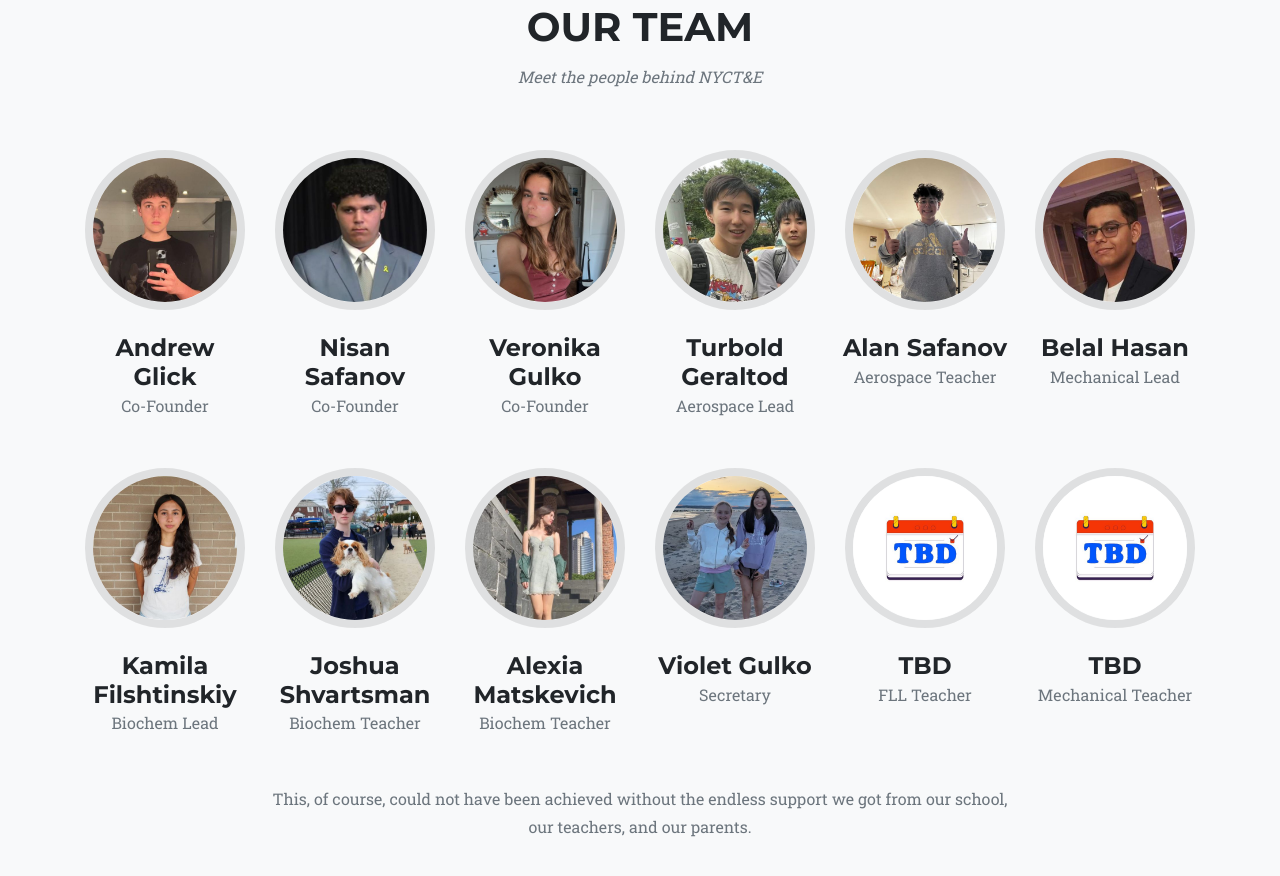
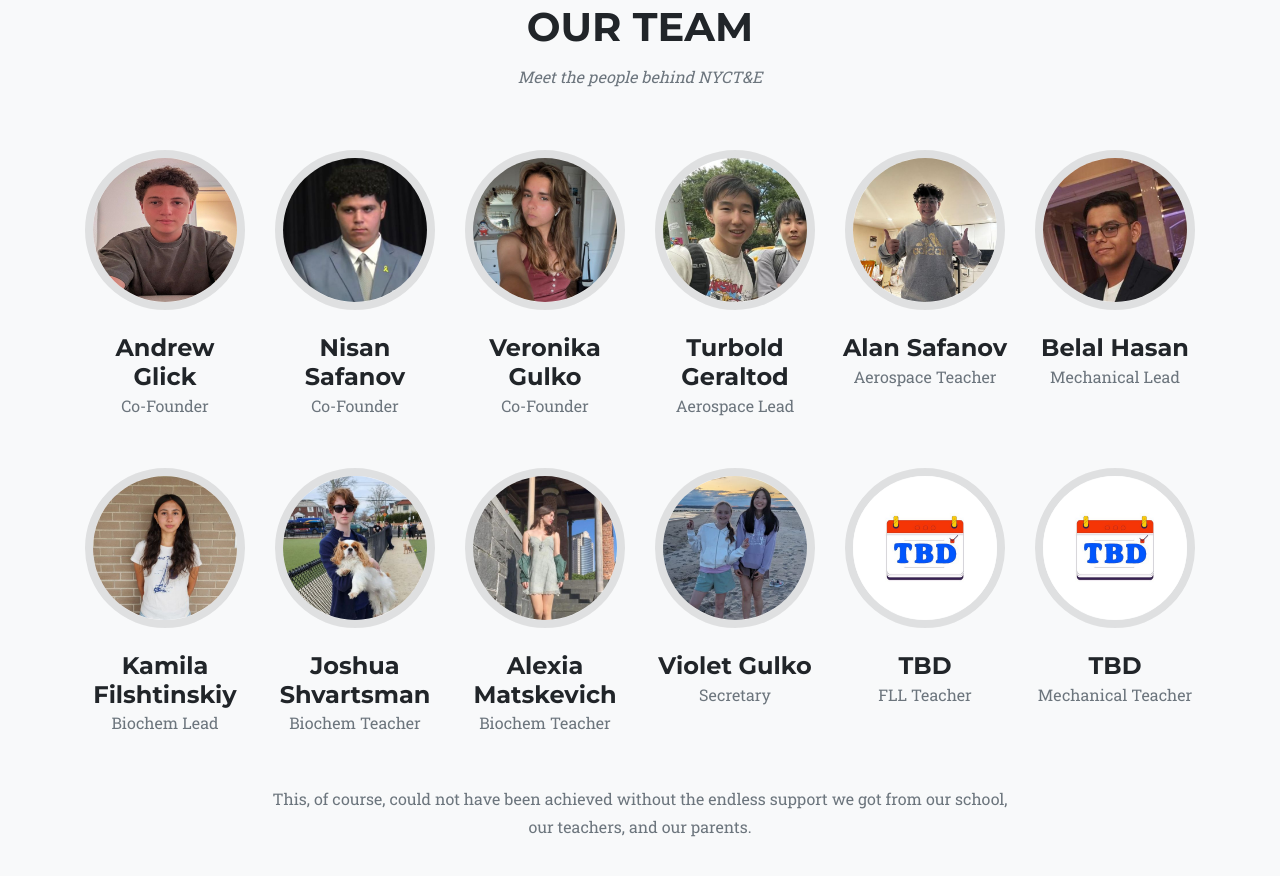
Before and after one commit to veronikagulko/nycte, a plain HTML site: page index.html in a window 1280 px wide. Shown: the part 4766-5642 px from the top of the page. Drawn offline with nearby package versions, Linux system fonts and the light colour scheme.

Commit message:
changed andy pic

```diff
--- a/index.html
+++ b/index.html
@@ -264,7 +264,7 @@
                 <div class="row">
                     <div class="col-lg-2">
                         <div class="team-member">
-                            <img class="mx-auto rounded-circle" src="assets/img/team/1.jpg" alt="..." />
+                            <img class="mx-auto rounded-circle" src="assets/img/team/1.png" alt="..." />
                             <h4>Andrew Glick</h4>
                             <p class="text-muted">Co-Founder</p>
                         </div>
```
